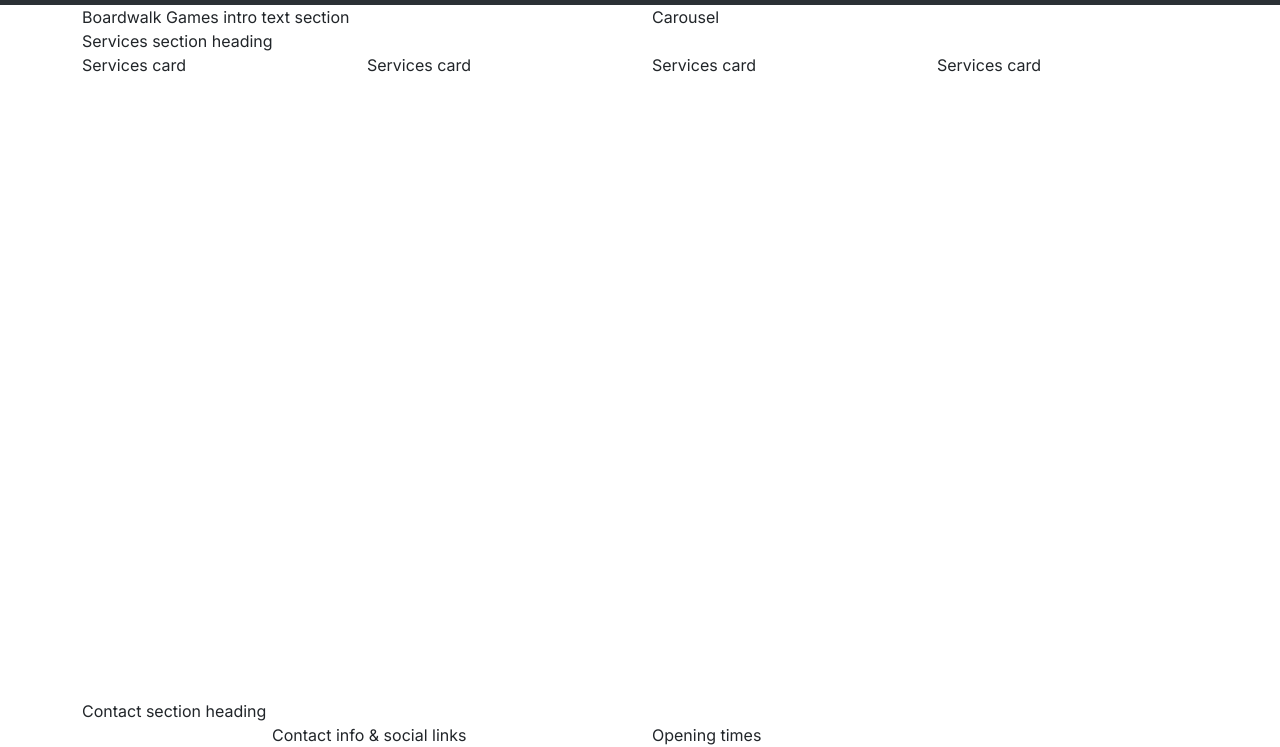
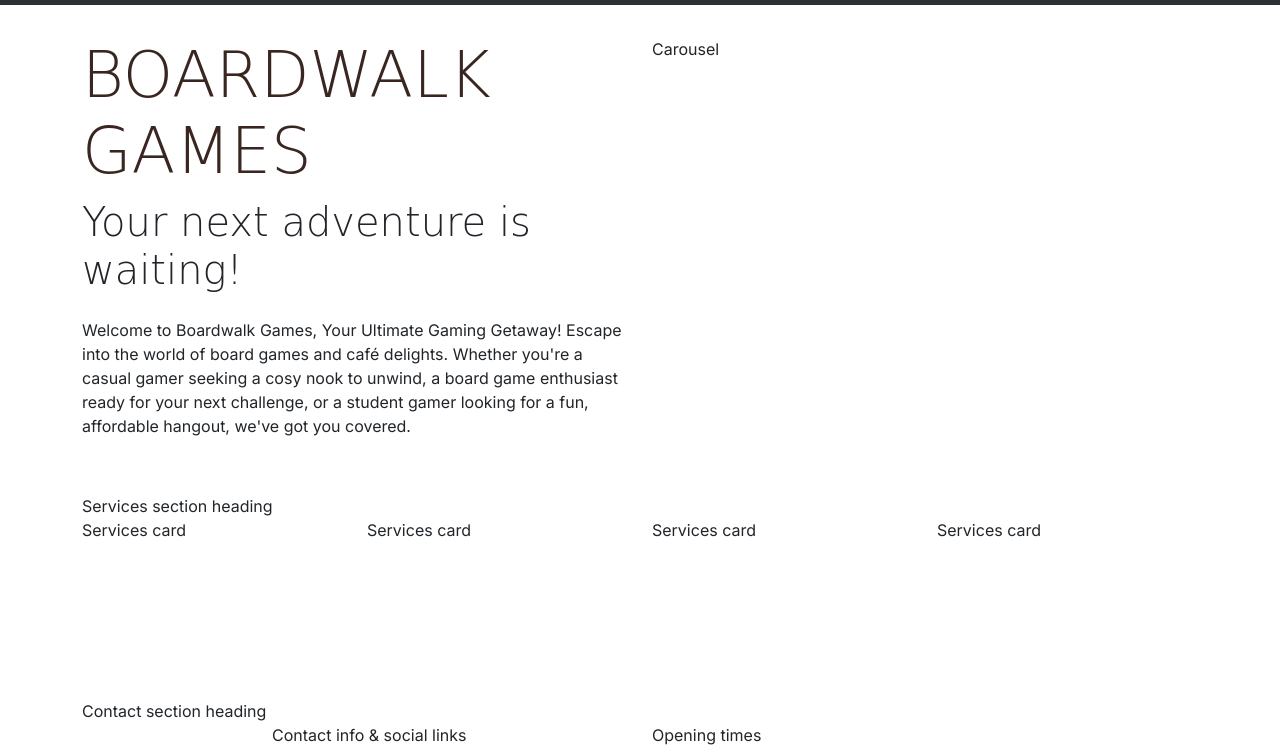
Before and after one commit to rowan01g/boardwalk-games, a plain HTML site: page index.html in a window 1280 px wide. Shown: the part 53-800 px from the top of the page. Drawn offline with nearby package versions, Linux system fonts and the light colour scheme; a web font is replaced by a local one.

Commit message:
add header to index.html and style

```diff
--- a/assets/css/style.css
+++ b/assets/css/style.css
@@ -7,7 +7,7 @@
 :root{
     --primary-font: "Inter", sans-serif;
     --secondary-font: "Macondo", cursive;
-    --primary-color: #3a2620; /*blue*/
+    --primary-color: #3a2620;
     --secondary-color: #aa9581;
     --highlight-color: #416a8e;
     --light-highlight-color: #7a9fc2;
@@ -25,11 +25,17 @@ h2,
 h3{
     font-family: var(--secondary-font);
     color: var(--primary-color);
+    text-transform: uppercase;
+}
+.section{
+    margin-top: 2rem;
+    margin-bottom: 2rem;
 }
 
 .subheading-color{
     color: var(--highlight-color);
 }
+
 
 /* Navbar */
 
@@ -38,6 +44,12 @@ h3{
 }
 #navbar .logo {
     width: 30px;
+}
+
+/*Header*/
+
+#header .lead{
+font-family: var(--secondary-font);
 }
 
 /* grid visualisation CSS for testing */
--- a/index.html
+++ b/index.html
@@ -53,9 +53,15 @@
       </nav>
 
     <!-- Header with carousel -->
-    <header class="container">
+    <header id = "header" class="container section">
         <div class="row">
-            <div class="col-12 col-xl-6">Boardwalk Games intro text section</div>
+            <div class="col-12 col-xl-6 text-center text-xl-start">
+                <h1 class = "display-3">Boardwalk Games</h1>
+                <p class = "lead display-6 sub-heading-color">Your next adventure is waiting!</p>
+                <p class = "my-4">
+                    Welcome to Boardwalk Games, Your Ultimate Gaming Getaway! Escape into the world of board games and café delights. Whether you're a casual gamer seeking a cosy nook to unwind, a board game enthusiast ready for your next challenge, or a student gamer looking for a fun, affordable hangout, we've got you covered.
+                </p>
+            </div>
             <div class="col-12 col-xl-6">Carousel</div>
         </div>
     </header>
```
